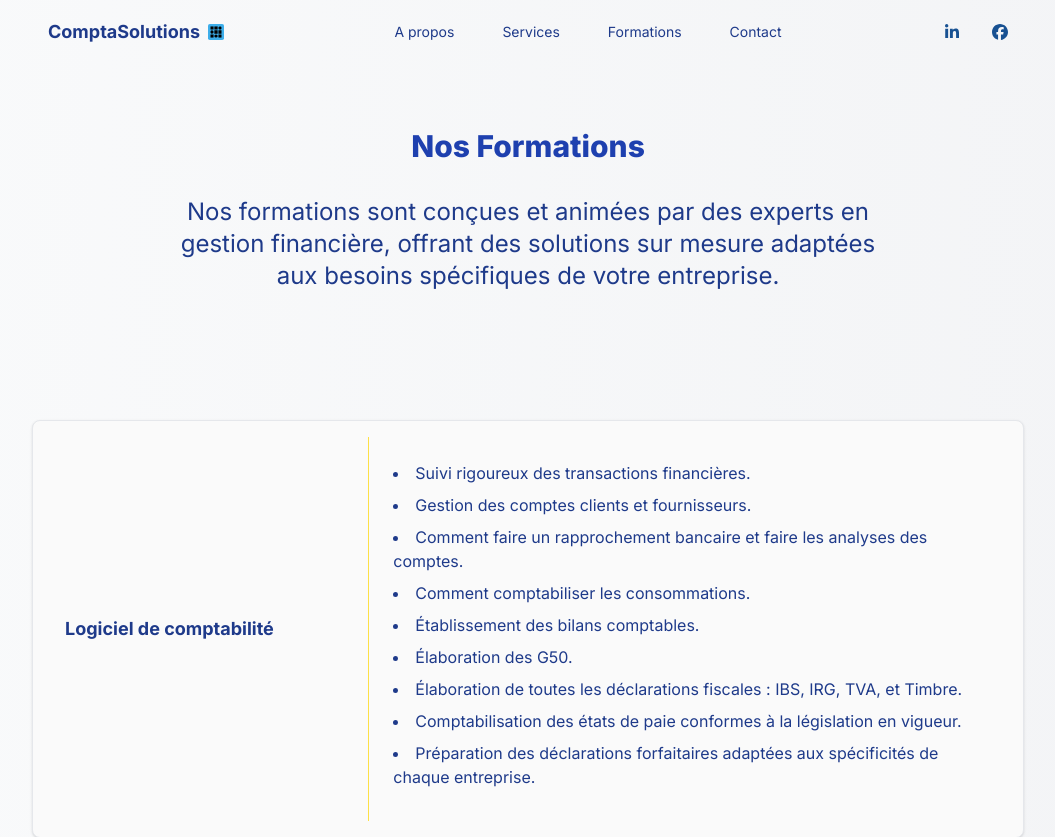
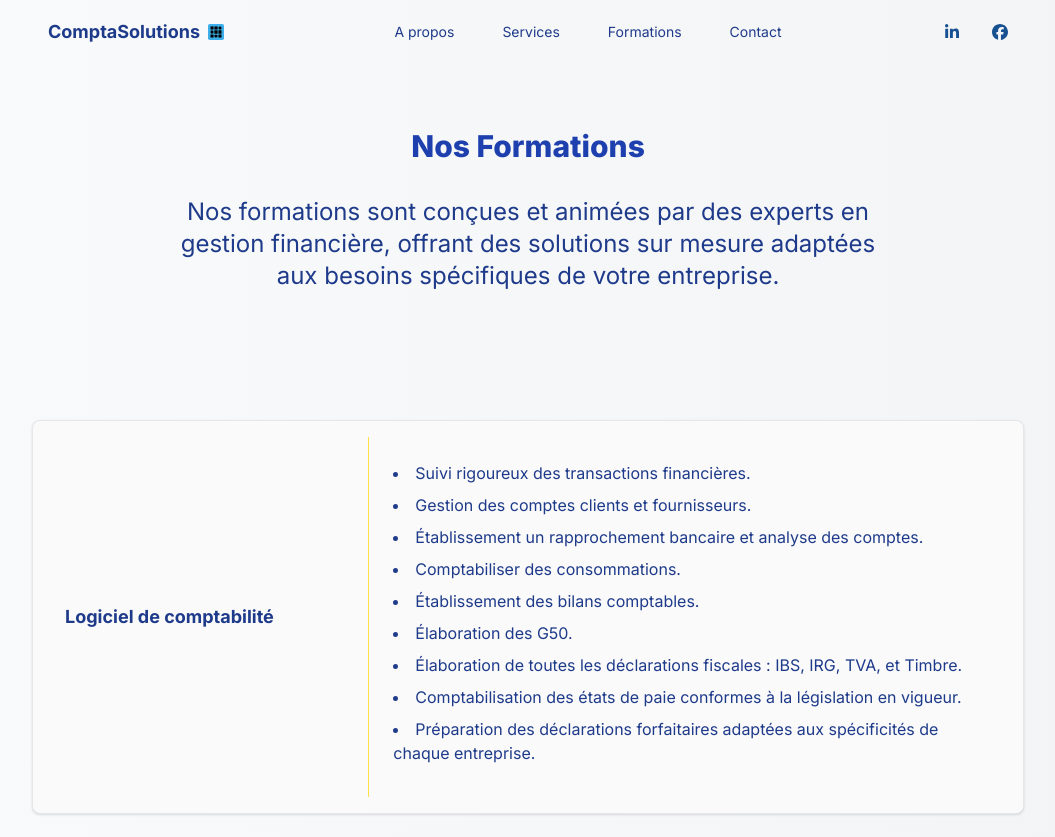
Before and after one commit to KesraouiMohamed1991/ComptaSolution, a React (Vite) app: page /formation in a window 1280 px wide. Shown: the top 837 px of the page, without its empty margins (112-1167 px from the left). Built offline with nearby package versions, Linux system fonts and the light colour scheme.

Commit message:
this is the final commit

```diff
--- a/src/pages/Formations.jsx
+++ b/src/pages/Formations.jsx
@@ -8,8 +8,8 @@ function Formations() {
       description: [
         "Suivi rigoureux des transactions financières.",
         "Gestion des comptes clients et fournisseurs.",
-        "Comment faire un rapprochement bancaire et faire les analyses des comptes.",
-        "Comment comptabiliser les consommations.",
+        "Établissement un rapprochement bancaire et analyse des comptes.",
+        "Comptabiliser des consommations.",
         "Établissement des bilans comptables.",
         "Élaboration des G50.",
         "Élaboration de toutes les déclarations fiscales : IBS, IRG, TVA, et Timbre.",
@@ -22,7 +22,7 @@ function Formations() {
       description: [
         "Préparation et calcul de la paie.",
         "Déclarations sociales liées aux salariés.",
-        "Assistance dans la préparation et le dépôt des déclarations parafiscales (déclarations sociales)",
+        "Assistance dans la préparation et le dépôt des déclarations parafiscales (déclarations sociales).",
         "Suivi des cotisations sociales.",
       ],
     },
--- a/src/pages/Hero.jsx
+++ b/src/pages/Hero.jsx
@@ -37,13 +37,6 @@ function Hero() {
           >
             Nous contacter
           </Link>
-
-          <Link
-            className="px-6 py-3 my-4  mx-2 text-xs sm:text-base font-semibold rounded-lg border  border-blue-700 bg-white text-whiblue-800te "
-            to={"/services"}
-          >
-            Nos services
-          </Link>
         </motion.div>
         <span className="text-sm sm:text-lg">
           Pas de carte de crédit nécessaire ✌🏻
--- a/src/pages/Services.jsx
+++ b/src/pages/Services.jsx
@@ -53,12 +53,12 @@ function Services() {
     },
 
     {
-      title: "Aide a la création d'Entreprises",
+      title: "Aide à la création d'Entreprise",
       category: "administration",
       description: [
-        ["Choix du régime fiscal (réel ou forfaitaire)"],
+        ["Choix du régime fiscal (réel ou forfaitaire)."],
         ["Création du statut d'auto-entrepreneur."],
-        ["Création d'entreprise simplifiée pour les professions libérales"],
+        ["Création d'entreprise simplifiée pour les professions libérales."],
       ],
     },
 
```
